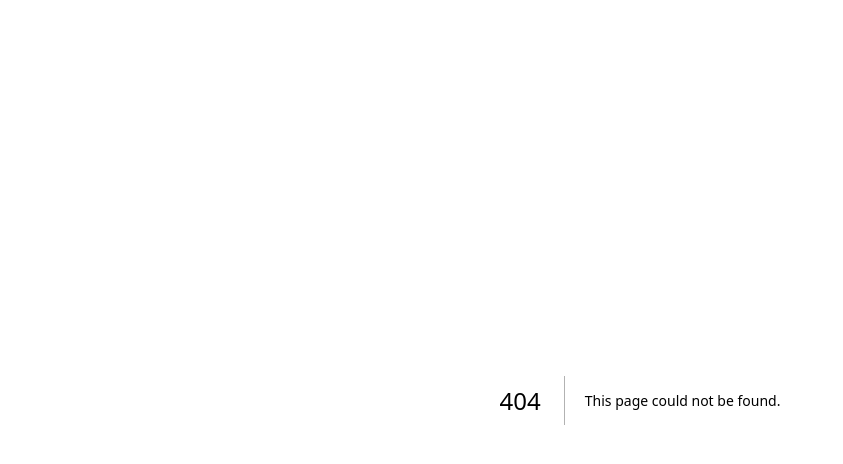
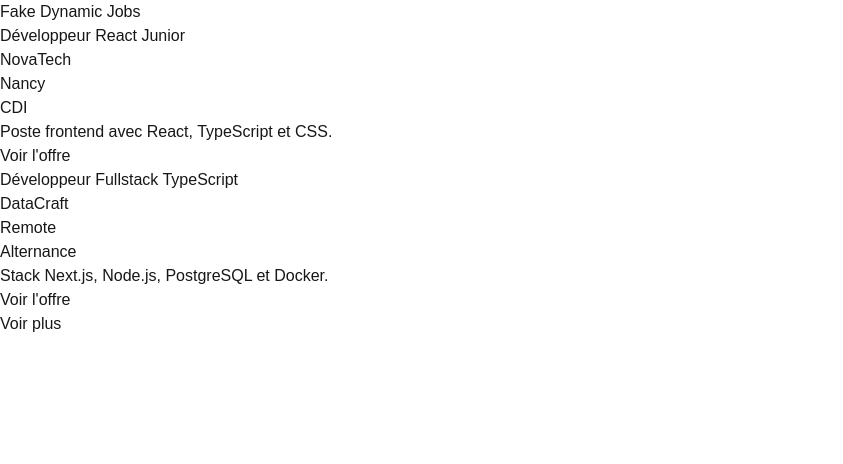
Before and after one commit to PierreMouton88/jobradar, a Next.js app: page /fake-dynamic-jobs in a window 1280 px wide. Before the commit this address had no page. Shown: the top 464 px of the page, without its empty margins (0-843 px from the left). Built offline with nearby package versions, Linux system fonts and the light colour scheme.

Commit message:
feat: export dynamic scraped jobs to JSON

```diff
--- /dev/null
+++ b/app/fake-dynamic-jobs/page.tsx
@@ -0,0 +1,91 @@
+"use client";
+
+import { useEffect, useState } from "react";
+
+type FakeDynamicJob = {
+  title: string;
+  company: string;
+  location: string;
+  contractType: string;
+  description: string;
+  url: string;
+};
+
+const firstJobs: FakeDynamicJob[] = [
+  {
+    title: "Développeur React Junior",
+    company: "NovaTech",
+    location: "Nancy",
+    contractType: "CDI",
+    description: "Poste frontend avec React, TypeScript et CSS.",
+    url: "https://fake-jobs.local/offers/react-junior",
+  },
+  {
+    title: "Développeur Fullstack TypeScript",
+    company: "DataCraft",
+    location: "Remote",
+    contractType: "Alternance",
+    description: "Stack Next.js, Node.js, PostgreSQL et Docker.",
+    url: "https://fake-jobs.local/offers/fullstack-ts",
+  },
+];
+
+const moreJobs: FakeDynamicJob[] = [
+  {
+    title: "Intégrateur Frontend",
+    company: "PixelWorks",
+    location: "Metz",
+    contractType: "CDD",
+    description: "Intégration HTML, CSS, Tailwind et JavaScript.",
+    url: "https://fake-jobs.local/offers/frontend-integrator",
+  },
+];
+
+export default function FakeDynamicJobsPage() {
+  const [jobs, setJobs] = useState<FakeDynamicJob[]>([]);
+  const [hasLoadedMore, setHasLoadedMore] = useState(false);
+
+  useEffect(() => {
+    const timeoutId = window.setTimeout(() => {
+      setJobs(firstJobs);
+    }, 1200);
+
+    return () => window.clearTimeout(timeoutId);
+  }, []);
+
+  function handleLoadMore() {
+    setJobs((currentJobs) => [...currentJobs, ...moreJobs]);
+    setHasLoadedMore(true);
+  }
+
+  return (
+    <main>
+      <h1>Fake Dynamic Jobs</h1>
+
+      {jobs.length === 0 ? (
+        <p data-testid="loading-message">Chargement des offres...</p>
+      ) : (
+        <section data-testid="jobs-list">
+          {jobs.map((job) => (
+            <article key={job.url} className="job-card">
+              <h2 className="job-title">{job.title}</h2>
+              <p className="job-company">{job.company}</p>
+              <p className="job-location">{job.location}</p>
+              <p className="job-contract">{job.contractType}</p>
+              <p className="job-description">{job.description}</p>
+              <a className="job-url" href={job.url}>
+                Voir l'offre
+              </a>
+            </article>
+          ))}
+        </section>
+      )}
+
+      {jobs.length > 0 && !hasLoadedMore && (
+        <button type="button" onClick={handleLoadMore}>
+          Voir plus
+        </button>
+      )}
+    </main>
+  );
+}
--- /dev/null
+++ b/data/dynamic-scraped-jobs.json
@@ -0,0 +1,32 @@
+[
+  {
+    "title": "Développeur React Junior",
+    "company": "NovaTech",
+    "location": "Nancy",
+    "contractType": "CDI",
+    "description": "Poste frontend avec React, TypeScript et CSS.",
+    "url": "https://fake-jobs.local/offers/react-junior",
+    "source": "fake-dynamic-jobs",
+    "scrapedAt": "2026-05-14T14:30:54.275Z"
+  },
+  {
+    "title": "Développeur Fullstack TypeScript",
+    "company": "DataCraft",
+    "location": "Remote",
+    "contractType": "Alternance",
+    "description": "Stack Next.js, Node.js, PostgreSQL et Docker.",
+    "url": "https://fake-jobs.local/offers/fullstack-ts",
+    "source": "fake-dynamic-jobs",
+    "scrapedAt": "2026-05-14T14:30:54.276Z"
+  },
+  {
+    "title": "Intégrateur Frontend",
+    "company": "PixelWorks",
+    "location": "Metz",
+    "contractType": "CDD",
+    "description": "Intégration HTML, CSS, Tailwind et JavaScript.",
+    "url": "https://fake-jobs.local/offers/frontend-integrator",
+    "source": "fake-dynamic-jobs",
+    "scrapedAt": "2026-05-14T14:30:54.276Z"
+  }
+]
--- /dev/null
+++ b/lib/scraping/scrape-dynamic-jobs.ts
@@ -0,0 +1,93 @@
+import fs from "node:fs/promises";
+import path from "node:path";
+import { chromium } from "playwright";
+
+type ScrapedDynamicJobOffer = {
+  title: string;
+  company: string;
+  location: string;
+  contractType: string;
+  description: string;
+  url: string;
+};
+
+async function scrapeDynamicJobs(): Promise<ScrapedDynamicJobOffer[]> {
+  const browser = await chromium.launch({
+    headless: false,
+  });
+
+  const page = await browser.newPage();
+
+  await page.goto("http://localhost:3000/fake-dynamic-jobs");
+
+await page.waitForSelector('[data-testid="jobs-list"]');
+
+const loadMoreButton = page.getByRole("button", { name: "Voir plus" });
+
+if (await loadMoreButton.isVisible()) {
+  await loadMoreButton.click();
+}
+
+const jobs = await page.locator(".job-card").evaluateAll((jobCards) => {
+    return jobCards.map((jobCard) => {
+      const title =
+        jobCard.querySelector(".job-title")?.textContent?.trim() ?? "";
+
+      const company =
+        jobCard.querySelector(".job-company")?.textContent?.trim() ?? "";
+
+      const location =
+        jobCard.querySelector(".job-location")?.textContent?.trim() ?? "";
+
+      const contractType =
+        jobCard.querySelector(".job-contract")?.textContent?.trim() ?? "";
+
+      const description =
+        jobCard.querySelector(".job-description")?.textContent?.trim() ?? "";
+
+      const url =
+        jobCard.querySelector<HTMLAnchorElement>(".job-url")?.href ?? "";
+
+      return {
+        title,
+        company,
+        location,
+        contractType,
+        description,
+        url,
+      };
+    });
+  });
+
+  await browser.close();
+
+  return jobs;
+}
+
+async function main() {
+  const jobs = await scrapeDynamicJobs();
+
+  const exportedJobs = jobs.map((job) => ({
+    ...job,
+    source: "fake-dynamic-jobs",
+    scrapedAt: new Date().toISOString(),
+  }));
+
+  const outputPath = path.join(
+    process.cwd(),
+    "data",
+    "dynamic-scraped-jobs.json"
+  );
+
+  await fs.mkdir(path.dirname(outputPath), { recursive: true });
+
+  await fs.writeFile(
+    outputPath,
+    JSON.stringify(exportedJobs, null, 2),
+    "utf-8"
+  );
+
+  console.log(`Exported ${exportedJobs.length} dynamic jobs to ${outputPath}`);
+}
+
+main();
--- a/package.json
+++ b/package.json
@@ -7,7 +7,8 @@
     "build": "next build",
     "start": "next start",
     "lint": "eslint",
-    "scrape:static": "tsx lib/scraping/export-static-jobs.ts"
+    "scrape:static": "tsx lib/scraping/export-static-jobs.ts",
+    "scrape:dynamic": "tsx lib/scraping/scrape-dynamic-jobs.ts"
   },
   "dependencies": {
     "cheerio": "^1.2.0",
@@ -22,6 +23,7 @@
     "@types/react-dom": "^19",
     "eslint": "^9",
     "eslint-config-next": "16.2.6",
+    "playwright": "^1.60.0",
     "tailwindcss": "^4",
     "tsx": "^4.21.0",
     "typescript": "^5"
```
Also changed, not shown: 1 other file (tests, documents, lock files or other folders).
